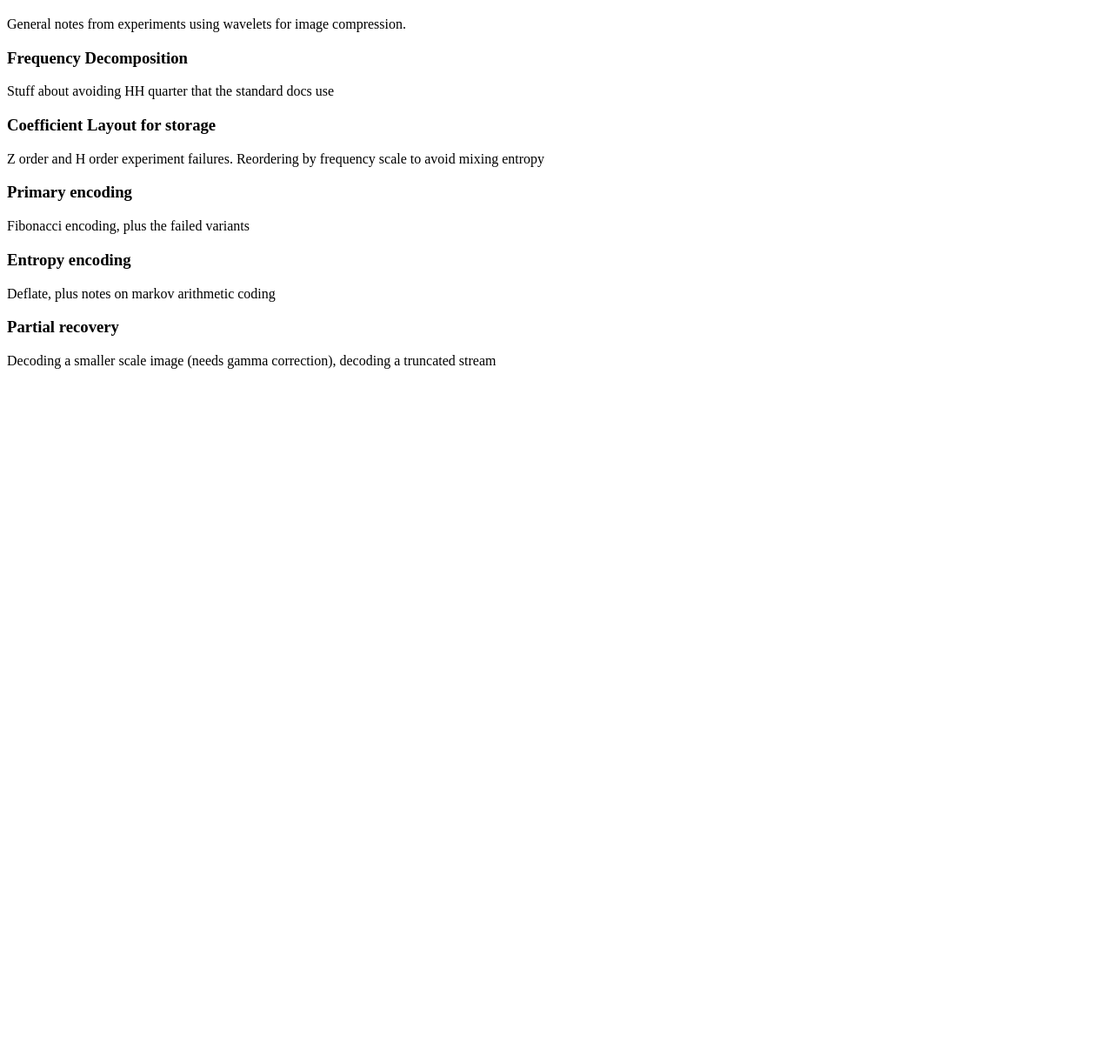
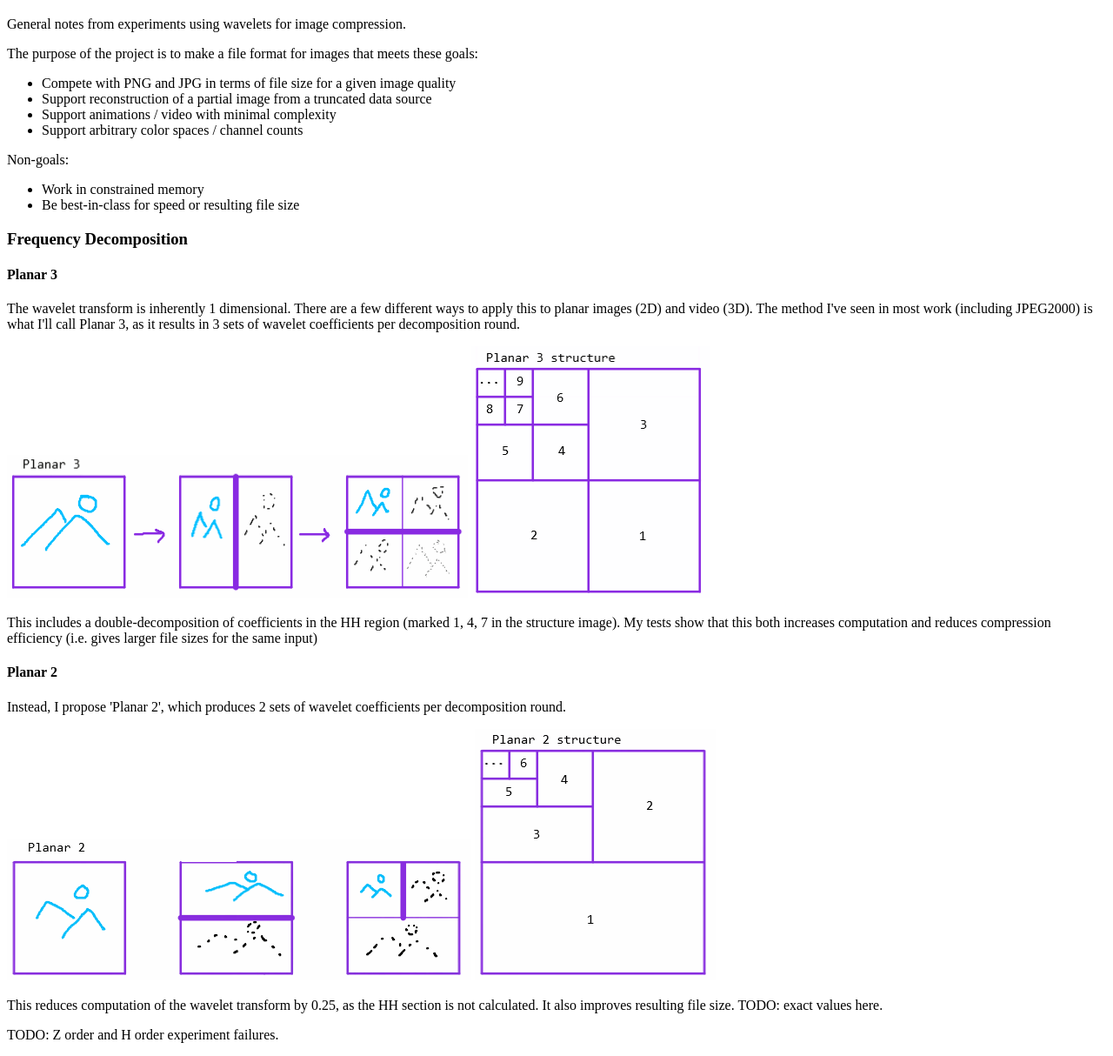
Before and after one commit to i-e-b/i-e-b.github.io, a plain HTML site: page wavelet.html in a window 1280 px wide. Shown: the part 61-1275 px from the top of the page at 87% size. Before the commit the page ends 800 px from the top, so only its background shows below. Drawn offline with Linux system fonts and the light colour scheme.

Commit message:
wavelet initial

```diff
--- a/wavelet.html
+++ b/wavelet.html
@@ -6,12 +6,40 @@
 <body>
     <h1>Wavelet image compression</h1>
     <p>General notes from experiments using wavelets for image compression.</p>
+    <p>The purpose of the project is to make a file format for images that meets these goals:</p>
+    <ul>
+        <li>Compete with PNG and JPG in terms of file size for a given image quality</li>
+        <li>Support reconstruction of a partial image from a truncated data source</li>
+        <li>Support animations / video with minimal complexity</li>
+        <li>Support arbitrary color spaces / channel counts</li>
+    </ul>
+    <p>Non-goals:</p>
+    <ul>
+        <li>Work in constrained memory</li>
+        <li>Be best-in-class for speed or resulting file size</li>
+    </ul>
 
     <a name="FreqDecom"><h3>Frequency Decomposition</h3></a>
-    <p>Stuff about avoiding HH quarter that the standard docs use</p>
+    <!--Stuff about avoiding HH quarter that the standard docs use-->
+    <h4>Planar 3</h4>
+    <p>The wavelet transform is inherently 1 dimensional. There are a few different ways to apply this to planar images (2D) and video (3D).
+    The method I've seen in most work (including JPEG2000) is what I'll call Planar 3, as it results in 3 sets of wavelet coefficients
+    per decomposition round.</p>
+    <img src="img/wave_planar3_seq.png" alt="decomposition sequence of Planar 3, which results in LH, HH, HL sets."/>
+    <img src="img/wave_planar3_struct.png" alt="data structure of Planar 3, showing 3 sets of coefficients per round"/>
+    <p>This includes a double-decomposition of coefficients in the HH region (marked 1, 4, 7 in the structure image).
+    My tests show that this both increases computation and reduces compression efficiency (i.e. gives larger file sizes for the
+    same input)</p>
+    <h4>Planar 2</h4>
+    <p>Instead, I propose 'Planar 2', which produces 2 sets of wavelet coefficients per decomposition round.</p>
+    <img src="img/wave_planar2_seq.png" alt="decomposition sequence of Planar 2, which results in LH, HL sets."/>
+    <img src="img/wave_planar2_struct.png" alt="data structure of Planar 2, showing 2 sets of coefficients per round"/>
+    <p>This reduces computation of the wavelet transform by 0.25, as the HH section is not calculated. It also improves
+    resulting file size. TODO: exact values here.</p>
+    <p>TODO: Z order and H order experiment failures.</p>
 
     <a name="CoefLayout"><h3>Coefficient Layout for storage</h3></a>
-    <p>Z order and H order experiment failures. Reordering by frequency scale to avoid mixing entropy</p>
+    <p>Reordering by frequency scale to avoid mixing entropy, and for truncation support</p>
 
     <a name="primary"><h3>Primary encoding</h3></a>
     <p>Fibonacci encoding, plus the failed variants</p>
@@ -20,6 +48,6 @@
     <p>Deflate, plus notes on markov arithmetic coding</p>
 
     <a name="partial"><h3>Partial recovery</h3></a>
-    <p>Decoding a smaller scale image (needs gamma correction), decoding a truncated stream</p>
+    <p>Decoding a smaller scale image (needs gamma correction), decoding a truncated stream (incl. interleaved channel streams)</p>
 </body>
 </html>
```
Also changed, not shown: img/wave_planar2_seq.png (added), img/wave_planar2_struct.png (added), img/wave_planar3_seq.png (added), img/wave_planar3_struct.png (added).
